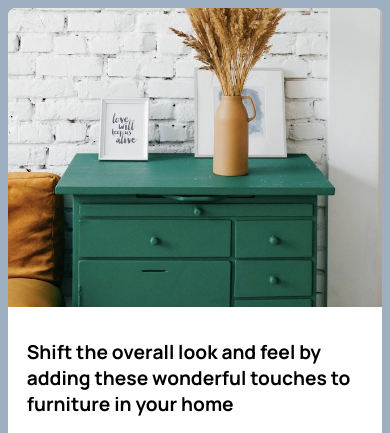
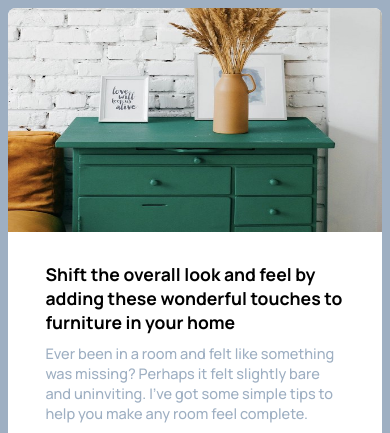
Before and after one commit to FrancisL0001/Article-Preview-Component, a plain HTML site: page index.html in a window 390 px wide. Shown: the top 433 px of the page. Drawn offline with Linux system fonts and the light colour scheme.

Commit message:
Completed the mobile active state.

```diff
--- a/script.js
+++ b/script.js
@@ -5,6 +5,7 @@ const button = footer.querySelector('button');
 
 button.addEventListener("click", function(e) {
     const test = footer.classList.toggle('activefooter');
+    // Toggle the footer class to switch between states
     if (test){
         footer.innerHTML = `
            <p> SHARE </p>
--- a/style.css
+++ b/style.css
@@ -15,22 +15,23 @@ body{
 }
 
 h1{
-    font-size: 1.2em;
+    font-size: 1.1em;
     font-weight: 700;
-    width: 90%;
+    width: 80%;
     padding-top: 5%;
     margin-bottom: -6px;
 }
 
 .container p{
-    width: 90%;
-    font-size: 1.1em;
+    width: 80%;
+    font-size: .91em;
     color: hsl(212, 23%, 69%);
     font-weight: 500;
 }
 .drawer{
     border-radius: .5em .5em 0% 0%;
     width: 100%;
+    height: 14em;
 }
 
 .avatar, button{
@@ -43,7 +44,7 @@ h1{
     justify-content: center;
     place-items: center;
     margin-bottom: 5%;
-    width: 100%;
+    width: 90%;
 }
 
 .avatar{
@@ -90,6 +91,7 @@ button{
     color: hsl(212, 23%, 69%);
     font-size: 1.1em;
     text-justify: justify;
+    width: 100%;
 }
 
 .social-icons{
```
